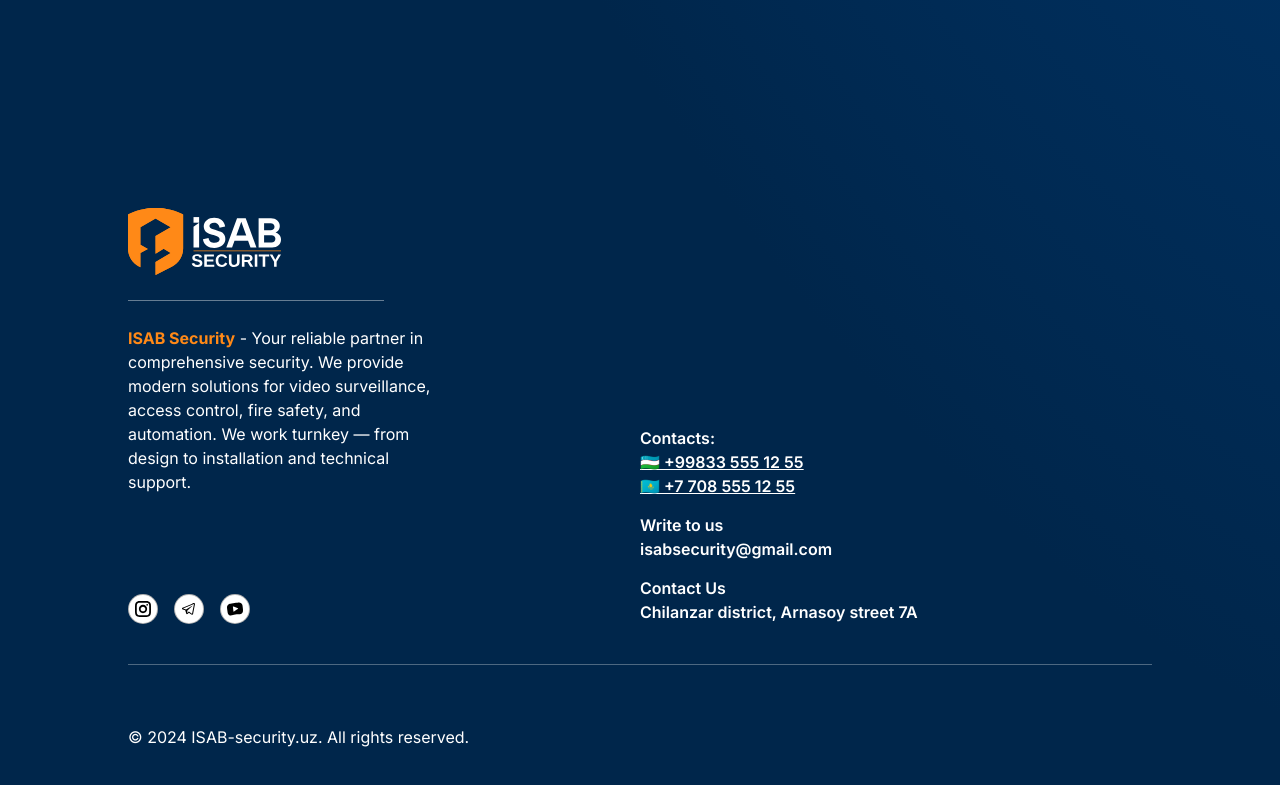
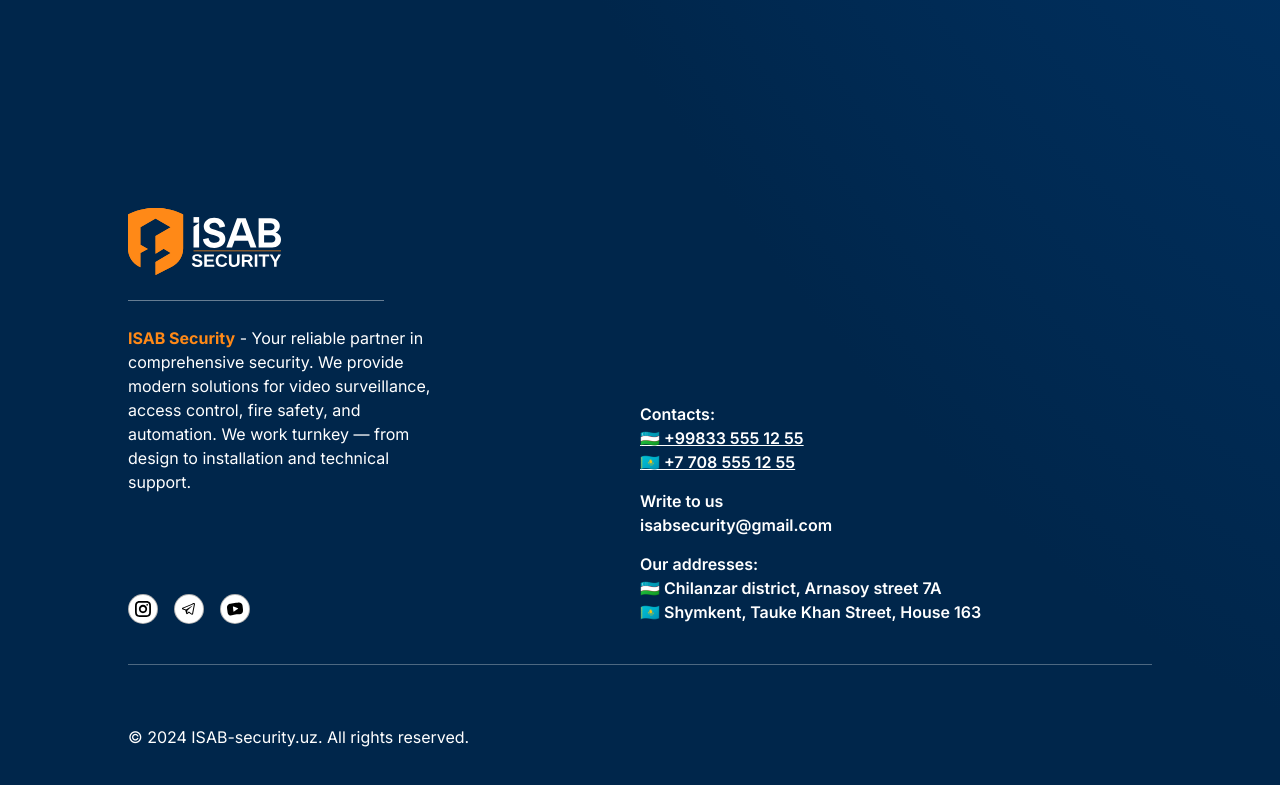
Before and after one commit to anvaroofCoding/Isab-Security, a Next.js app: page /en/about in a window 1280 px wide. Shown: the part 2300-3085 px from the top of the page. Built offline with nearby package versions, Linux system fonts and the light colour scheme.

Commit message:
yana ozgarishlar kitirildi

```diff
--- a/messages/en.json
+++ b/messages/en.json
@@ -106,5 +106,7 @@
 	"audit_and_design": "Site audit and system design",
 	"sensor_installation": "Installation of sensors, sirens, and control panels",
 	"integration_with_security": "Integration with security and alert systems",
-	"response_scenarios": "Configuration of response scenarios"
+	"response_scenarios": "Configuration of response scenarios",
+	"addresses": "Our addresses",
+	"addresskz": "Shymkent, Tauke Khan Street, House 163"
 }
--- a/messages/ru.json
+++ b/messages/ru.json
@@ -106,5 +106,7 @@
 	"audit_and_design": "Аудит объекта и проектирование системы",
 	"sensor_installation": "Монтаж датчиков, сирен, панелей управления",
 	"integration_with_security": "Интеграция с системой охраны и оповещением",
-	"response_scenarios": "Настройка сценариев реагирования"
+	"response_scenarios": "Настройка сценариев реагирования",
+	"addresses": "Наши адреса",
+	"addresskz": "Шымкент, улица Тауке хана, дом 163"
 }
--- a/messages/uz.json
+++ b/messages/uz.json
@@ -106,5 +106,7 @@
 	"audit_and_design": "Obyekt auditi va tizimni loyihalash",
 	"sensor_installation": "Datchiklar, sirenalar va boshqaruv panellarini o‘rnatish",
 	"integration_with_security": "Xavfsizlik va ogohlantirish tizimlari bilan integratsiya",
-	"response_scenarios": "Javob berish ssenariylarini sozlash"
+	"response_scenarios": "Javob berish ssenariylarini sozlash",
+	"addresses": "Bizning manzillar",
+	"addresskz": "Shymkent, Tauke Xon ko'chasi, 163-uy"
 }
--- a/src/Layout/footer.jsx
+++ b/src/Layout/footer.jsx
@@ -72,10 +72,13 @@ const Footer = async ({ locale }) => {
 						</li>
 						<li>
 							<p className='hover:text-YellovCool duration-200'>
-								{t('contact_us')}
+								{t('addresses')}:
 							</p>
 							<p className='hover:text-YellovCool duration-200'>
-								{t('address')}
+								🇺🇿 {t('address')}
+							</p>
+							<p className='hover:text-YellovCool duration-200'>
+								🇰🇿 {t('addresskz')}
 							</p>
 						</li>
 					</ul>
```
